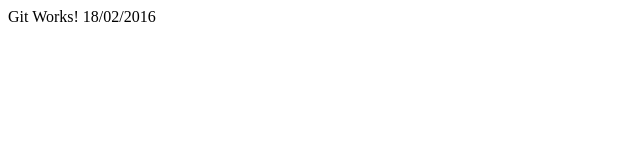
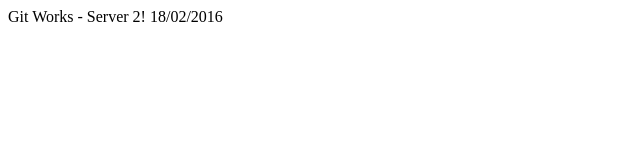
Before and after one commit to Qilinee/QilinWW, a plain HTML site: page git.html in a window 1280 px wide. Shown: the full height of the page, 0-640 px from the left. Drawn offline with Linux system fonts and the light colour scheme.

Commit message:
Update git.html

```diff
--- a/git.html
+++ b/git.html
@@ -1,3 +1,3 @@
 <html>
-<body>Git Works! 18/02/2016</body>
+<body>Git Works - Server 2! 18/02/2016</body>
 </html>
```
